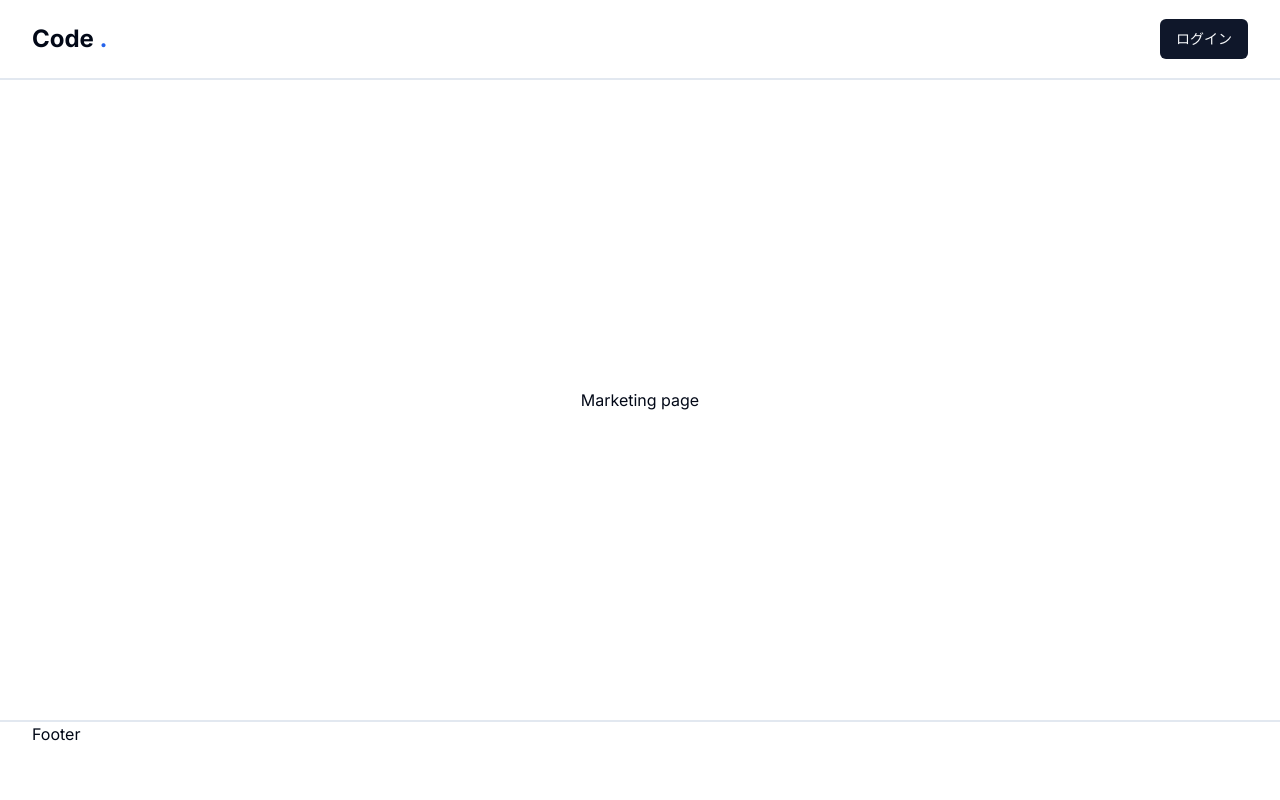
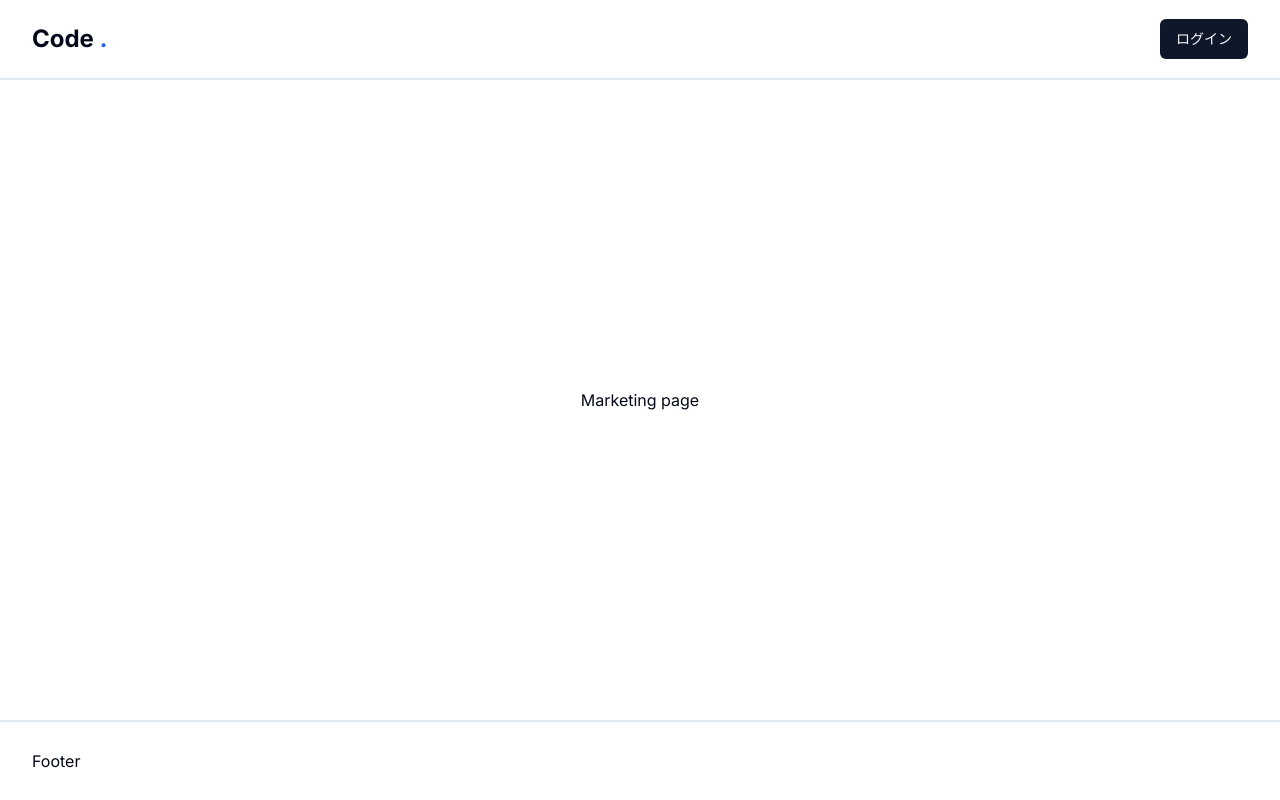
Before and after one commit to prog-daiki/code-dot-frontend, a Next.js app: page / in a window 1280 px wide. Built offline with nearby package versions, Linux system fonts and the light colour scheme; no server answers.

Commit message:
ヘッダーとフッターの修正

```diff
--- /dev/null
+++ b/app/(main)/admin/courses/page.tsx
@@ -0,0 +1,9 @@
+const CourseCreatePage = () => {
+  return (
+    <div className="flex flex-1 container">
+      CourseCreatePage
+    </div>
+  );
+};
+
+export default CourseCreatePage;
--- a/app/(marketing)/_components/header.tsx
+++ /dev/null
@@ -1,44 +0,0 @@
-import {
-  ClerkLoaded,
-  ClerkLoading,
-  SignedIn,
-  SignedOut,
-  SignInButton,
-  UserButton,
-} from "@clerk/nextjs";
-import { Loader2 } from "lucide-react";
-
-import { Button } from "@/components/ui/button";
-import Link from "next/link";
-
-export const Header = () => {
-  return (
-    <>
-      <header className="h-20 w-full border-b-2 border-slate-200">
-        <div className="container flex h-full items-center justify-between">
-          <Link href="/">
-            <h1 className="text-2xl font-bold">
-              Code <span className="text-blue-600">.</span>
-            </h1>
-          </Link>
-          <ClerkLoading>
-            <Loader2 className="size-4 animate-spin text-muted-foreground" />
-          </ClerkLoading>
-          <ClerkLoaded>
-            <SignedIn>
-              <UserButton afterSignOutUrl="/" />
-            </SignedIn>
-            <SignedOut>
-              <SignInButton
-                forceRedirectUrl="/dashboard"
-                mode="modal"
-              >
-                <Button>ログイン</Button>
-              </SignInButton>
-            </SignedOut>
-          </ClerkLoaded>
-        </div>
-      </header>
-    </>
-  );
-};
--- a/app/(marketing)/layout.tsx
+++ b/app/(marketing)/layout.tsx
@@ -1,6 +1,3 @@
-import { Footer } from "@/app/(marketing)/_components/footer";
-import { Header } from "@/app/(marketing)/_components/header";
-
 type Props = {
   children: React.ReactNode;
 };
@@ -10,13 +7,9 @@ export default function MarketingLayout({
 }: Props) {
   return (
     <>
-      <div className="flex min-h-screen flex-col">
-        <Header />
-        <main className="flex flex-1 items-center justify-center">
-          {children}
-        </main>
-        <Footer />
-      </div>
+      <main className="flex flex-1 items-center justify-center">
+        {children}
+      </main>
     </>
   );
 }
--- a/app/layout.tsx
+++ b/app/layout.tsx
@@ -5,11 +5,13 @@ import { Inter } from "next/font/google";
 import type { Metadata } from "next";
 
 import "./globals.css";
+import { Header } from "@/components/header";
+import { Footer } from "@/components/footer";
 
 const inter = Inter({ subsets: ["latin"] });
 
 export const metadata: Metadata = {
-  title: "code dot frontend",
+  title: "code.",
   description: "code dot frontend",
 };
 
@@ -21,7 +23,13 @@ export default function RootLayout({
   return (
     <ClerkProvider localization={jaJP}>
       <html lang="ja">
-        <body className={inter.className}>{children}</body>
+        <body className={inter.className}>
+          <main className="flex min-h-screen flex-col">
+            <Header />
+            {children}
+            <Footer />
+          </main>
+        </body>
       </html>
     </ClerkProvider>
   );
--- a/app/(marketing)/_components/footer.tsx
+++ b/components/footer.tsx
@@ -2,7 +2,9 @@ export const Footer = () => {
   return (
     <>
       <footer className="h-20 w-full border-t-2 border-slate-200">
-        <div className="container">Footer</div>
+        <div className="container flex h-full items-center">
+          Footer
+        </div>
       </footer>
     </>
   );
--- /dev/null
+++ b/components/header.tsx
@@ -0,0 +1,58 @@
+import {
+  ClerkLoaded,
+  ClerkLoading,
+  SignedIn,
+  SignedOut,
+  SignInButton,
+  UserButton,
+} from "@clerk/nextjs";
+import { Loader2 } from "lucide-react";
+
+import { Button } from "@/components/ui/button";
+import Link from "next/link";
+import { auth } from "@clerk/nextjs/server";
+
+export const Header = () => {
+  const { userId } = auth();
+  const isAdmin: boolean =
+    userId === process.env.ADMIN_USER_ID!;
+
+  return (
+    <>
+      <header className="h-20 w-full border-b-2 border-slate-200">
+        <div className="container flex h-full items-center justify-between">
+          <Link href="/">
+            <h1 className="text-2xl font-bold">
+              Code <span className="text-blue-600">.</span>
+            </h1>
+          </Link>
+          <div className="flex items-center gap-x-8">
+            {isAdmin && (
+              <Link href="/admin/courses">
+                <Button variant="ghost">
+                  管理者モード
+                </Button>
+              </Link>
+            )}
+            <ClerkLoading>
+              <Loader2 className="size-4 animate-spin text-muted-foreground" />
+            </ClerkLoading>
+            <ClerkLoaded>
+              <SignedIn>
+                <UserButton afterSignOutUrl="/" />
+              </SignedIn>
+              <SignedOut>
+                <SignInButton
+                  forceRedirectUrl="/dashboard"
+                  mode="modal"
+                >
+                  <Button>ログイン</Button>
+                </SignInButton>
+              </SignedOut>
+            </ClerkLoaded>
+          </div>
+        </div>
+      </header>
+    </>
+  );
+};
```
